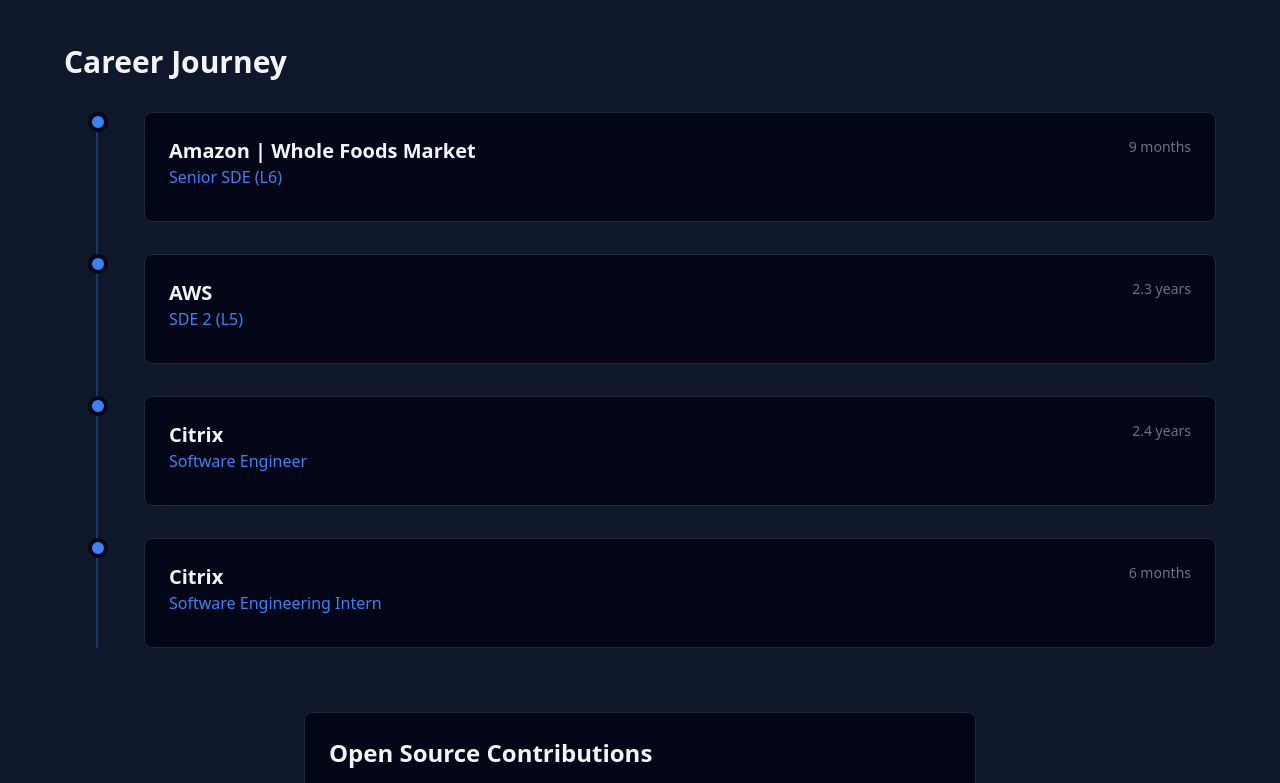
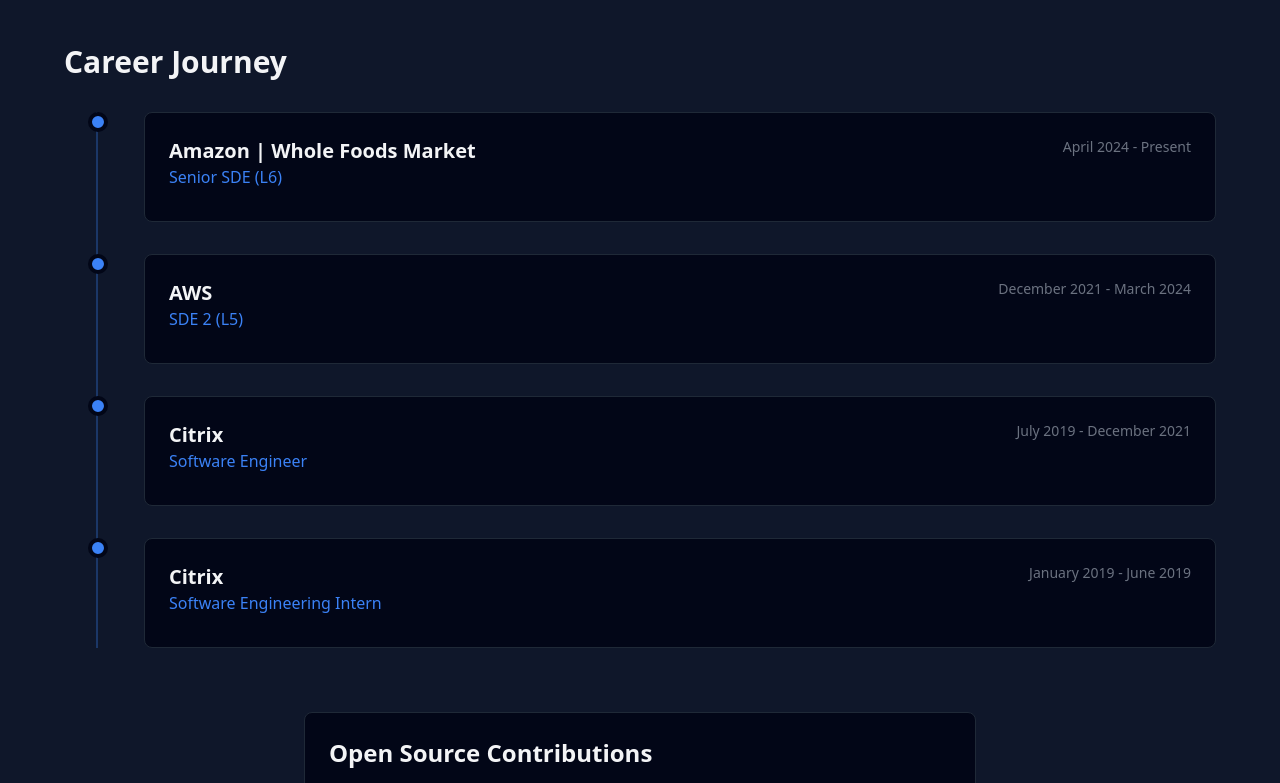
Before and after one commit to ganesh-k13/ganesh-k13.github.io, a React (Vite) app: page / in a window 1280 px wide. Shown: the part 924-1707 px from the top of the page. Built offline with nearby package versions, Linux system fonts and the light colour scheme.

Commit message:
ENH: Made career timeline more verbose

```diff
--- a/src/components/CareerTimeline.jsx
+++ b/src/components/CareerTimeline.jsx
@@ -29,7 +29,7 @@
                   <h3 className="text-xl font-semibold text-gray-100">{job.company}</h3>
                   <p className="text-accent">{job.role}</p>
                 </div>
-                <span className="text-sm text-gray-500">{job.duration}</span>
+                <span className="text-sm text-gray-500">{job.start} - {job.end}</span>
               </div>
               {hoveredIndex === idx && (
                 <motion.div
@@ -37,7 +37,6 @@
                   animate={{ opacity: 1, height: 'auto' }}
                   className="mt-4 pt-4 border-t border-gray-800"
                 >
-                  <p className="text-sm text-gray-400 mb-2">Impact: <span className="text-accent">{job.impact}</span></p>
                   <div className="flex flex-wrap gap-2">
                     {job.technologies.map((tech, i) => (
                       <span key={i} className="px-2 py-1 bg-dark text-xs text-gray-400 rounded">
--- a/src/data.js
+++ b/src/data.js
@@ -1,7 +1,7 @@
 export const profile = {
   name: "Ganesh Kathiresan",
   title: "Senior Software Engineer",
-  bio: "I am a Software Developer who loves to solve problems. Also a Core Developer and Maintainer of NumPy.",
+  bio: "",
   // email: "ganesh3597@gmail.com",
   linkedin: "ganesh-kathiresan",
   github: "ganesh-k13",
--- a/src/data/visuals.json
+++ b/src/data/visuals.json
@@ -3,36 +3,32 @@
     {
       "company": "Amazon | Whole Foods Market",
       "role": "Senior SDE (L6)",
-      "start": "2024-04",
-      "end": null,
-      "duration": "9 months",
+      "start": "April 2024",
+      "end": "Present",
       "impact": "$3M annual savings",
       "technologies": ["Python", "AWS", "Network Automation", "CDK"]
     },
     {
       "company": "AWS",
       "role": "SDE 2 (L5)",
-      "start": "2021-12",
-      "end": "2024-03",
-      "duration": "2.3 years",
+      "start": "December 2021",
+      "end": "March 2024",
       "impact": "1700 hours/month of engineering hours saved",
       "technologies": ["Python", "Flask", "ECS", "Fargate", "CDK"]
     },
     {
       "company": "Citrix",
       "role": "Software Engineer",
-      "start": "2019-07",
-      "end": "2021-12",
-      "duration": "2.4 years",
+      "start": "July 2019",
+      "end": "December 2021",
       "impact": "WAF Recommendation Engine",
       "technologies": ["Python", "Kubernetes", "Security", "NetScaler"]
     },
     {
       "company": "Citrix",
       "role": "Software Engineering Intern",
-      "start": "2019-01",
-      "end": "2019-06",
-      "duration": "6 months",
+      "start": "January 2019",
+      "end": "June 2019",
       "impact": "Ingress Controller for NetScaler WAF in Kubernetes deployment",
       "technologies": ["Python", "Kubernetes", "Security", "NetScaler"]
     }
```
